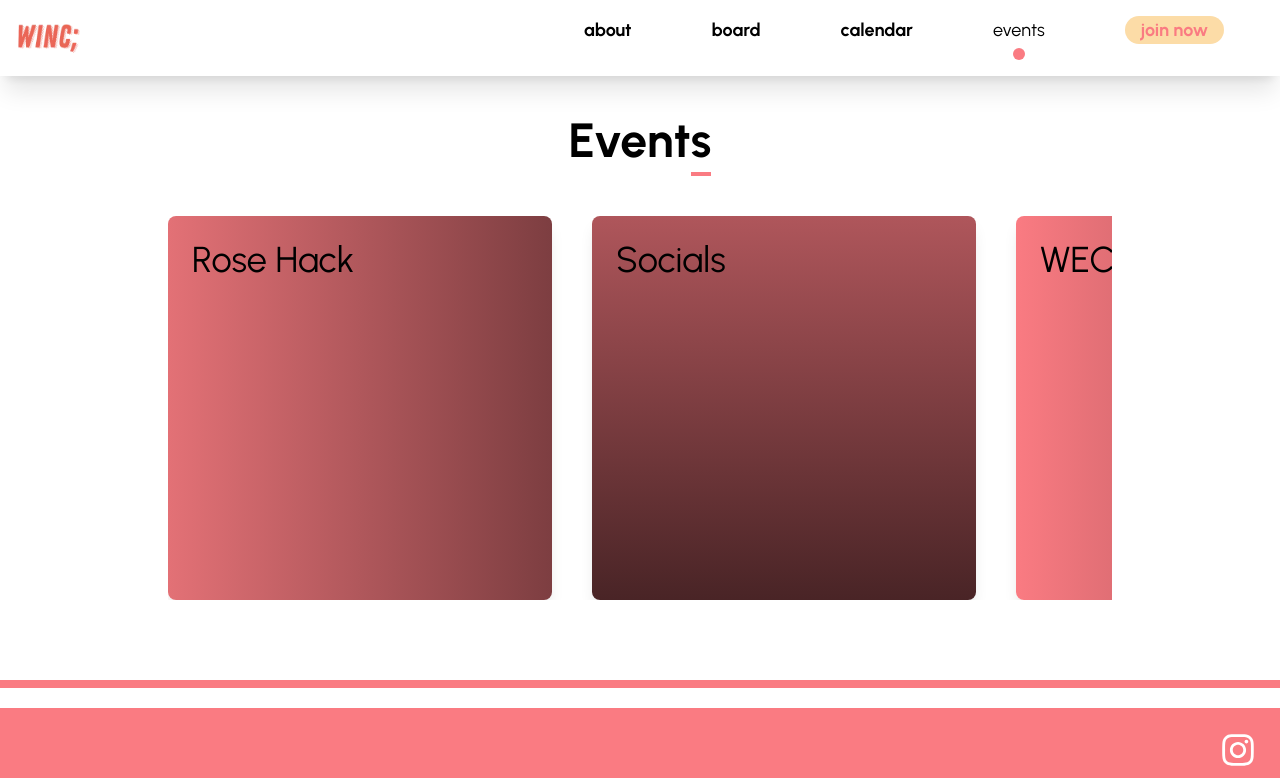
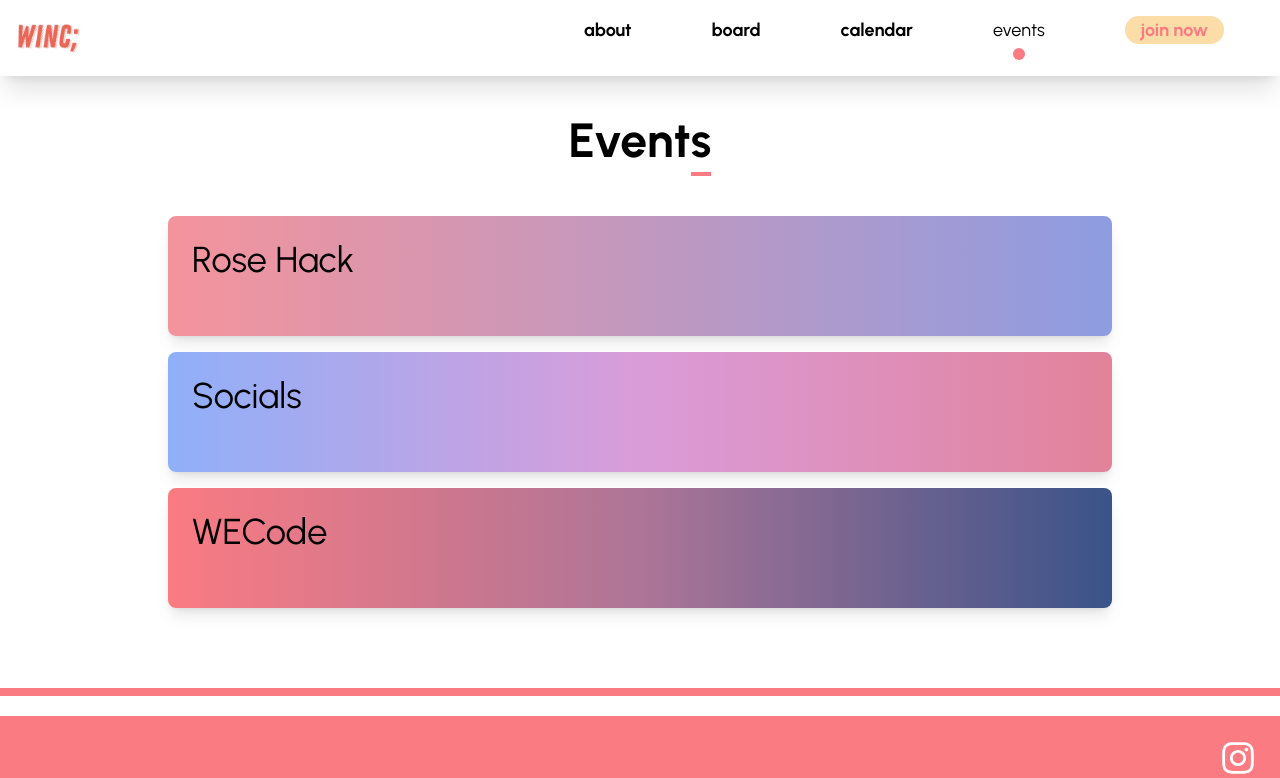
Before and after one commit to acm-ucr/winc-website, a Next.js app: page /events/overview in a window 1280 px wide. Shown: the top 778 px of the page. Built offline with nearby package versions, Linux system fonts and the light colour scheme.

Commit message:
gradients

```diff
--- a/src/components/events/eventcarousel.tsx
+++ b/src/components/events/eventcarousel.tsx
@@ -1,37 +1,8 @@
 "use client";
-import { useEffect, useRef, useState } from "react";
 import { events } from "@/data/events";
 import Link from "next/link";
 
 export function EventCarousel() {
-  const scrollRef = useRef<HTMLDivElement>(null);
-  const [isTransitioning, setIsTransitioning] = useState(false);
-
-  useEffect(() => {
-    const scrollContainer = scrollRef.current;
-    if (!scrollContainer) return;
-
-    const scroll = () => {
-      if (isTransitioning) return;
-
-      scrollContainer.scrollLeft += 0.5;
-
-      if (
-        scrollContainer.scrollLeft >=
-        scrollContainer.scrollWidth - scrollContainer.clientWidth
-      ) {
-        setIsTransitioning(true);
-        scrollContainer.scrollLeft = 0;
-        setTimeout(() => {
-          setIsTransitioning(false);
-        }, 50);
-      }
-    };
-
-    const interval = setInterval(scroll, 16);
-    return () => clearInterval(interval);
-  }, [isTransitioning]);
-
   return (
     <div className="mx-auto w-full p-5 md:p-10 lg:w-4/5">
       <div>
@@ -43,34 +14,18 @@ export function EventCarousel() {
         </p>
       </div>
 
-      <div className="h-80 overflow-hidden md:h-96">
-        <div
-          ref={scrollRef}
-          className="flex h-full gap-5 overflow-x-scroll md:gap-10"
-          style={{
-            scrollbarWidth: "none",
-            msOverflowStyle: "none",
-            userSelect: "none",
-          }}
-        >
-          {[...events, ...events].map((event, index) => (
-            <div
-              key={`${event.id}-${index}`}
-              className="h-full w-80 flex-shrink-0 md:w-96"
-            >
-              <Link
-                href={event.link}
-                className={`flex h-full w-full items-start justify-start rounded-lg ${
-                  event.direction === "to-r"
-                    ? "bg-gradient-to-r"
-                    : "bg-gradient-to-b"
-                } ${event.gradient} p-4 shadow-lg transition-all md:p-6`}
-              >
-                <p className="text-2xl md:text-4xl">{event.title}</p>
-              </Link>
-            </div>
-          ))}
-        </div>
+      <div className="flex flex-col items-center gap-y-4">
+        {events.map(({ link, direction, gradient, title }, index) => (
+          <Link
+            href={link}
+            key={index}
+            className={`w-full rounded-lg p-4 shadow-lg hover:opacity-90 hover:shadow-xl md:p-6 ${
+              direction === "to-r" ? "bg-gradient-to-r" : "bg-gradient-to-b"
+            } ${gradient}`}
+          >
+            <p className="pb-8 text-2xl md:text-4xl">{title}</p>
+          </Link>
+        ))}
       </div>
     </div>
   );
--- a/src/data/events.ts
+++ b/src/data/events.ts
@@ -10,21 +10,21 @@ export const events: Event[] = [
   {
     id: 1,
     title: "Rose Hack",
-    gradient: "from-winc-red-900 to-winc-red-600",
+    gradient: "from-[#F4949C] to-[#8E9CE1]",
     direction: "to-r",
     link: "/events/rosehack",
   },
   {
     id: 2,
     title: "Socials",
-    gradient: "from-winc-red-500 to-winc-red-800",
-    direction: "to-b",
+    gradient: "from-[#8FB0F9] via-[#DA9CD9] to-[#E2829A]",
+    direction: "to-r",
     link: "/events/moresocials",
   },
   {
     id: 3,
     title: "WECode",
-    gradient: "from-winc-red-400 to-winc-red-750",
+    gradient: "from-[#FA7B82] via-[#AD7597] via-[#76649E] to-[#3A5389]",
     direction: "to-r",
     link: "/events/wecode",
   },
```
